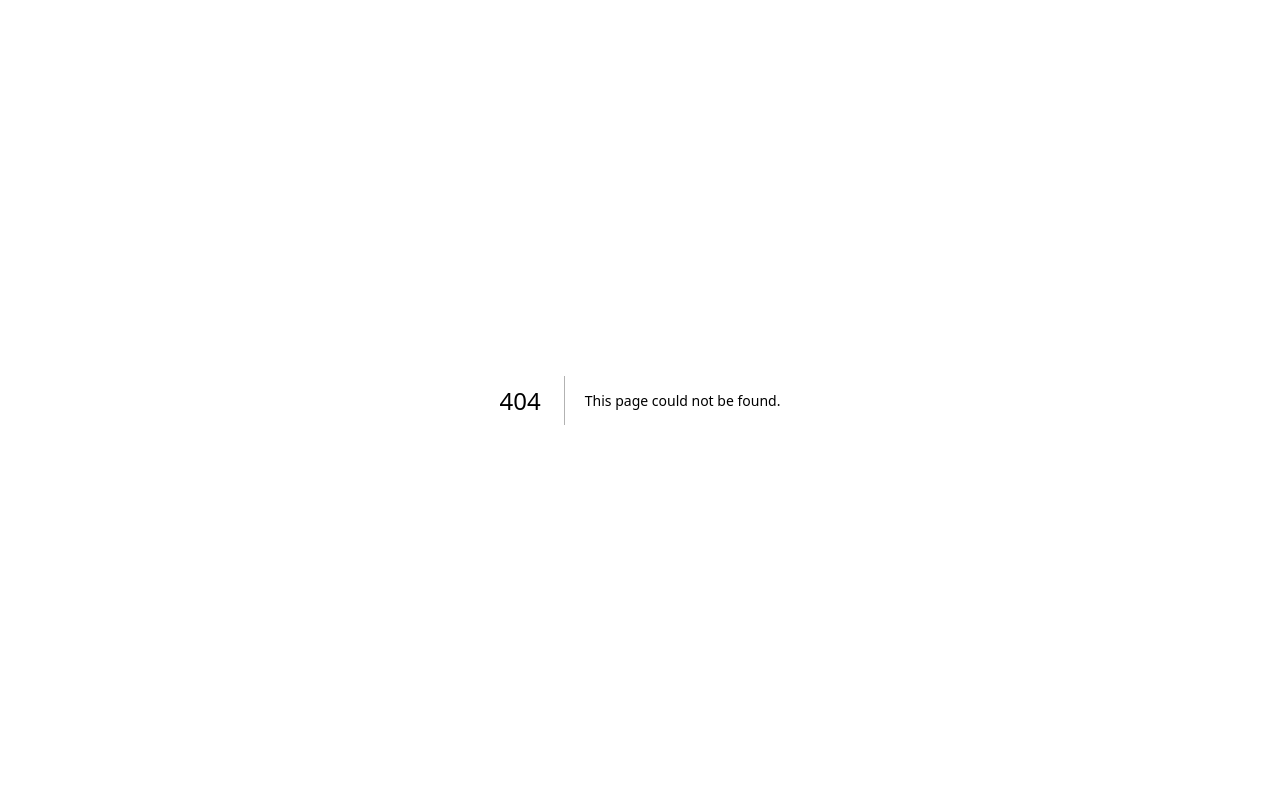
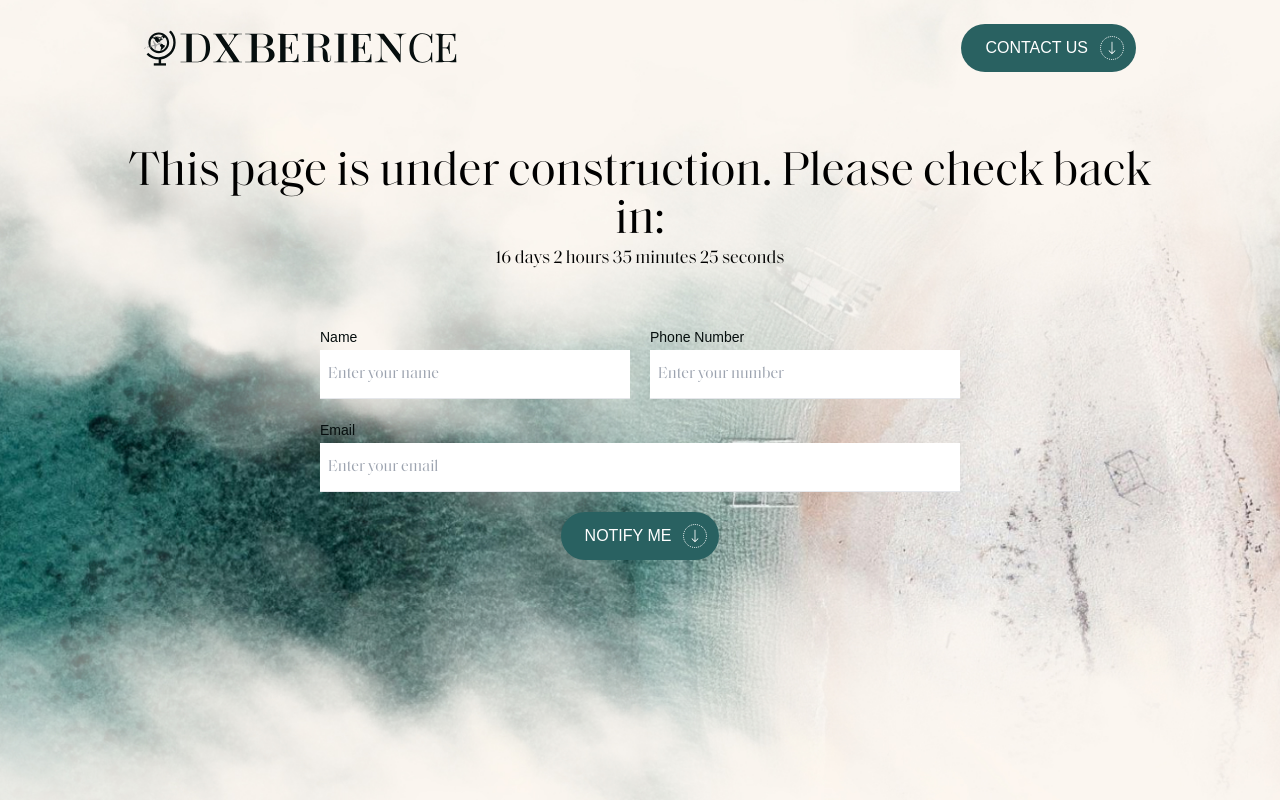
Before and after one commit to thedxberience/landing-page, a Next.js app: page /coming_soon in a window 1280 px wide. Before the commit this address had no page. Built offline with nearby package versions, Linux system fonts and the light colour scheme.

Commit message:
:sparkle: Added coming soon page

```diff
--- /dev/null
+++ b/app/coming_soon/page.js
@@ -0,0 +1,31 @@
+import React from "react";
+import TextInput from "../component/TextInput";
+import ReusableButton from "../component/ReusableButton";
+import Navbar from "../component/Navbar";
+import Countdown from "../component/Countdown";
+
+const ComingSoon = () => {
+  return (
+    <main className="coming_soon flex min-h-screen max-w-full flex-col items-center justify-between">
+      <div className="w-[90vw] flex flex-col justify-between items-center h-[80svh] lg:h-[70svh]">
+        <Navbar />
+        <h2 className="text-3xl lg:text-5xl w-[80vw] text-center">
+          This page is under construction. Please check back in:
+          <Countdown />
+        </h2>
+        <div className="flex flex-col justify-between items-center gap-5 w-[50vw]">
+          <div className="flex flex-wrap lg:flex-nowrap justify-center items-center gap-5 w-full">
+            <TextInput placeholder="Enter your name" label={"Name"} />
+            <TextInput placeholder="Enter your number" label={"Phone Number"} />
+          </div>
+          <TextInput placeholder="Enter your email" label={"Email"} />
+          <ReusableButton btnText={"Notify Me"} />
+        </div>
+      </div>
+    </main>
+  );
+};
+
+// +971585023479
+
+export default ComingSoon;
--- a/app/component/CTAForm.jsx
+++ b/app/component/CTAForm.jsx
@@ -68,7 +68,7 @@ const CTAForm = () => {
         </div>
         <div className="form mt-10 px-10">
           <form>
-            <div className="flex border-gray-200 border bg-white justify-center items-center gap-4 py-5 px-8 rounded-[50px]">
+            <div className="grid grid-cols-2 lg:flex border-gray-200 border bg-white justify-center items-center gap-4 py-5 px-8 rounded-[50px]">
               <TextInput
                 label={"Departure Date"}
                 name={"departureDate"}
--- /dev/null
+++ b/app/component/Countdown.jsx
@@ -0,0 +1,44 @@
+"use client";
+import React, { useState, useEffect } from "react";
+
+function Countdown() {
+  const [countdown, setCountdown] = useState(14 * 24 * 60 * 60);
+
+  function getTimeDifferenceInSeconds() {
+    const today = new Date();
+    const futureDate = new Date(
+      "Mon Apr 01 2024 22:21:07 GMT+0400 (Gulf Standard Time)"
+    ); // 14 days in milliseconds
+
+    // console.log(futureDate, today, futureDate - today);
+
+    const timeDifferenceInSeconds = Math.floor((futureDate - today) / 1000);
+
+    setCountdown(timeDifferenceInSeconds);
+    return timeDifferenceInSeconds;
+  }
+
+  useEffect(() => {
+    getTimeDifferenceInSeconds();
+    const interval = setInterval(() => {
+      setCountdown((prevCountdown) => prevCountdown - 1);
+    }, 1000);
+
+    return () => clearInterval(interval);
+  }, []);
+
+  const days = Math.floor(countdown / (60 * 60 * 24));
+  const hours = Math.floor((countdown % (60 * 60 * 24)) / (60 * 60));
+  const minutes = Math.floor((countdown % (60 * 60)) / 60);
+  const seconds = countdown % 60;
+
+  return (
+    <div>
+      <h1 className="text-lg">
+        {days} days {hours} hours {minutes} minutes {seconds} seconds
+      </h1>
+    </div>
+  );
+}
+
+export default Countdown;
--- a/app/component/Navbar.jsx
+++ b/app/component/Navbar.jsx
@@ -1,24 +1,75 @@
 import Image from "next/image";
 import React from "react";
 import ReusableButton from "./ReusableButton";
-
 const Navbar = () => {
+  const filled = true;
   return (
-    <nav className="flex justify-between items-center py-6 px-20 w-full font-poppins">
-      <div className="logo relative w-[24.467vw] h-10">
+    <>
+      <nav className="flex justify-between items-center py-6 px-5 lg:px-20 w-full font-poppins">
+        <div className="logo relative w-[120px] lg:w-[24.467vw] h-10">
           <Image src="/dxberience_logo.svg" alt="logo" fill />
         </div>
-      <div className="flex items-center space-x-4">
+        {/* <div className="flex items-center space-x-4">
           <ul className="flex justify-center items-center gap-8">
             <li className="text-text_primary font-medium text-base">
               MEMBERSHIP
             </li>
             <li className="text-text_primary font-medium text-base">EVENTS</li>
-          <li className="text-text_primary font-medium text-base">BOOKINGS</li>
+            <li className="text-text_primary font-medium text-base">
+              BOOKINGS
+            </li>
           </ul>
+        </div> */}
+        {/* <ReusableButton btnText={"Contact Us"} /> */}
+        <a
+          href="https://api.whatsapp.com/send/?phone=%2B971585023479&text=Hello+there%2C+I+am+interested+in+a+luxury+concierge+service+in+Dubai&type=phone_number&app_absent=0"
+          target="_blank"
+        >
+          <button
+            className={`flex justify-center w-full items-center gap-3 font-medium text-base rounded-3xl font-poppins p-3 pl-6 uppercase ${
+              filled
+                ? "bg-primary text-text_primary_light"
+                : ` ${background} text-text_primary border border-primary`
+            }`}
+          >
+            Contact Us
+            <span>
+              <Image
+                src={`${"/buttonIcon.svg"}`}
+                className={`${"text-text_primary"} w-6 h-6`}
+                alt="arrow"
+                width={24}
+                height={24}
+              />
+            </span>
+          </button>
+        </a>
+      </nav>
+      {/* <nav className="flex lg:hidden flex-col justify-between items-center py-6 px-20 w-full font-poppins">
+        <div className="flex w-full justify-between items-center">
+          <div className="logo relative w-[176.17px] h-5">
+            <Image src="/dxberience_logo.svg" alt="logo" fill />
           </div>
-      <ReusableButton btnText={"BOOK A TRIP NOW"} />
-    </nav>
+          <div className="hamburger-menu w-7 h-7 relative">
+            <Image src="/menu.svg" alt="hamburger" fill />
+          </div>
+        </div>
+        <div className="flex flex-col justify-center items-center">
+          <ul className="flex flex-col gap-8 font-poppins">
+            <li className="text-text_primary font-medium text-sm">
+              MEMBERSHIP
+            </li>
+            <li className="text-text_primary font-medium text-sm">EVENTS</li>
+            <li className="text-text_primary font-medium text-sm">BOOKINGS</li>
+          </ul>
+          <ReusableButton
+            btnText={"BOOK A TRIP"}
+            filled={false}
+            background={"bg-white"}
+          />
+        </div>
+      </nav> */}
+    </>
   );
 };
 
--- a/app/component/ReusableButton.jsx
+++ b/app/component/ReusableButton.jsx
@@ -9,7 +9,7 @@ const ReusableButton = ({
   return (
     <div>
       <button
-        className={`flex justify-center items-center gap-3 font-medium text-base rounded-3xl font-poppins p-3 pl-6 uppercase ${
+        className={`flex justify-center w-full items-center gap-3 font-medium text-base rounded-3xl font-poppins p-3 pl-6 uppercase ${
           filled
             ? "bg-primary text-text_primary_light"
             : ` ${background} text-text_primary border border-primary`
--- a/app/component/TextInput.jsx
+++ b/app/component/TextInput.jsx
@@ -2,7 +2,7 @@ import React from "react";
 
 const TextInput = ({ label, register, name, placeholder, type = "text" }) => {
   return (
-    <div className="bg-white">
+    <div className="bg-transparent w-full">
       <label
         htmlFor="email"
         className="text-text_primary font-medium font-poppins text-sm"
@@ -13,7 +13,7 @@ const TextInput = ({ label, register, name, placeholder, type = "text" }) => {
         type={type}
         id={label}
         name={name}
-        className="w-full py-3 px-2 border-border_primary bg-transparent focus:outline-none focus:border-border_secondary border-b"
+        className="w-full bg-white py-3 px-2 border-border_primary  focus:outline-none focus:border-border_secondary border-b"
         placeholder={placeholder}
       />
     </div>
--- a/app/globals.css
+++ b/app/globals.css
@@ -49,6 +49,10 @@ body {
   }
 }
 
+.coming_soon{
+  background: url("/coming_soon_bg.jpg") no-repeat center center/cover;
+}
+
 .CTAProfiles{
   display: grid;
   grid-template-columns: repeat(auto-fill, minmax(256px, 1fr));
--- /dev/null
+++ b/app/not-found.js
@@ -0,0 +1,12 @@
+import React from "react";
+import ComingSoon from "./coming_soon/page";
+
+const Custom404 = () => {
+  return (
+    <>
+      <ComingSoon />
+    </>
+  );
+};
+
+export default Custom404;
--- a/app/page.js
+++ b/app/page.js
@@ -7,14 +7,16 @@ import CarouselButtons from "./component/CarouselButtons";
 import MemoryContainer from "./component/MemoryContianer";
 import RatingsCard from "./component/RatingsCard";
 import ServicesCarousel from "./component/ServicesCarousel";
+import { redirect } from "next/navigation";
 
 export default function Home() {
+  redirect("/coming_soon", "replace");
   return (
     <main className="flex min-h-screen max-w-full flex-col items-center justify-between">
       <section className="hero-section w-full">
         <Navbar />
         <div className="flex mt-20 flex-col items-center justify-center gap-8">
-          <h1 className="text-5xl font-bold text-text_primary">
+          <h1 className="text-2xl lg:text-5xl font-bold text-text_primary">
             Hello there, How can we help you?
           </h1>
           <div className="flex flex-wrap justify-center items-center gap-8">
```
Also changed, not shown: public/coming_soon_bg.jpg (added), public/menu.svg (added). Lines whose indentation alone changed are shown as unchanged.
